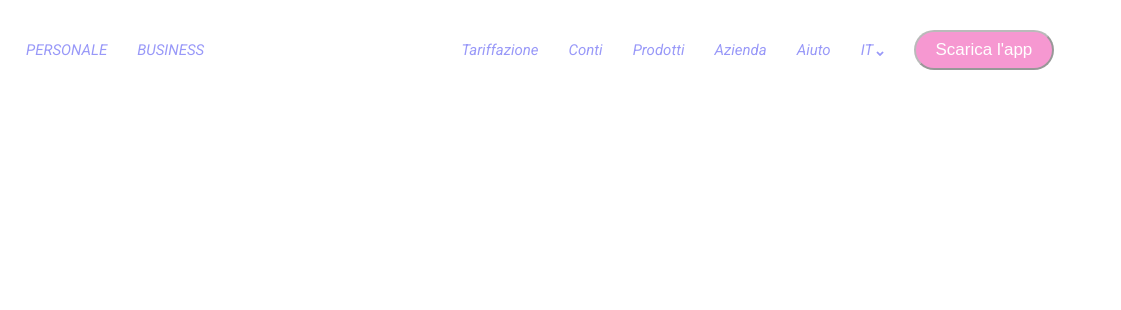
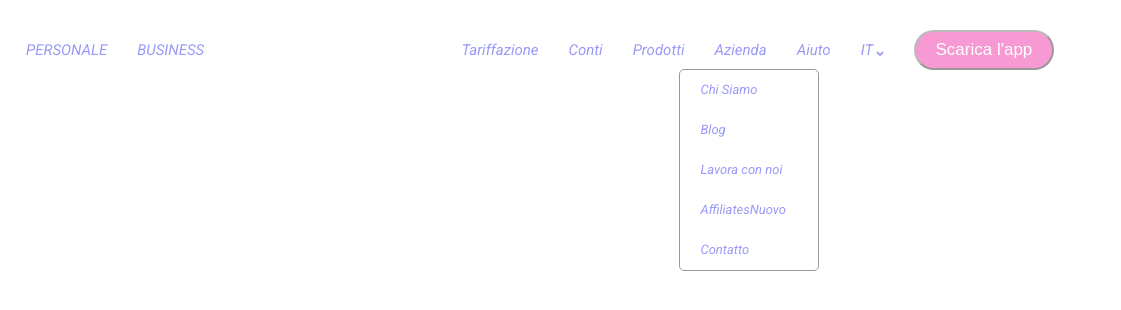
Before and after one commit to Maichol-Sibiriu/js-html-css-revolut, a plain HTML site: page index.html in a window 1280 px wide. Shown: the full height of the page, 159-1280 px from the left. Drawn offline with nearby package versions, Linux system fonts and the light colour scheme.

Commit message:
manca hover e span dentro i menu dropdown

```diff
--- a/css/style.css
+++ b/css/style.css
@@ -78,16 +78,18 @@ img{
   padding: 0px 20px;
   font-size: 13px;
 }
-
-
-
-
-
 .menu-firm{
   position: absolute;
   top: 100%;
   border-radius: 5px;
+  transform: translateX(-25%);
+  width: 140px;
+  margin-top: 10px;
+  border-radius: 5px;
   border: 1px solid black;
+  padding: 0px 20px;
+  font-size: 13px;
+}
 }
 .menu-firm{
   display: none;
```
